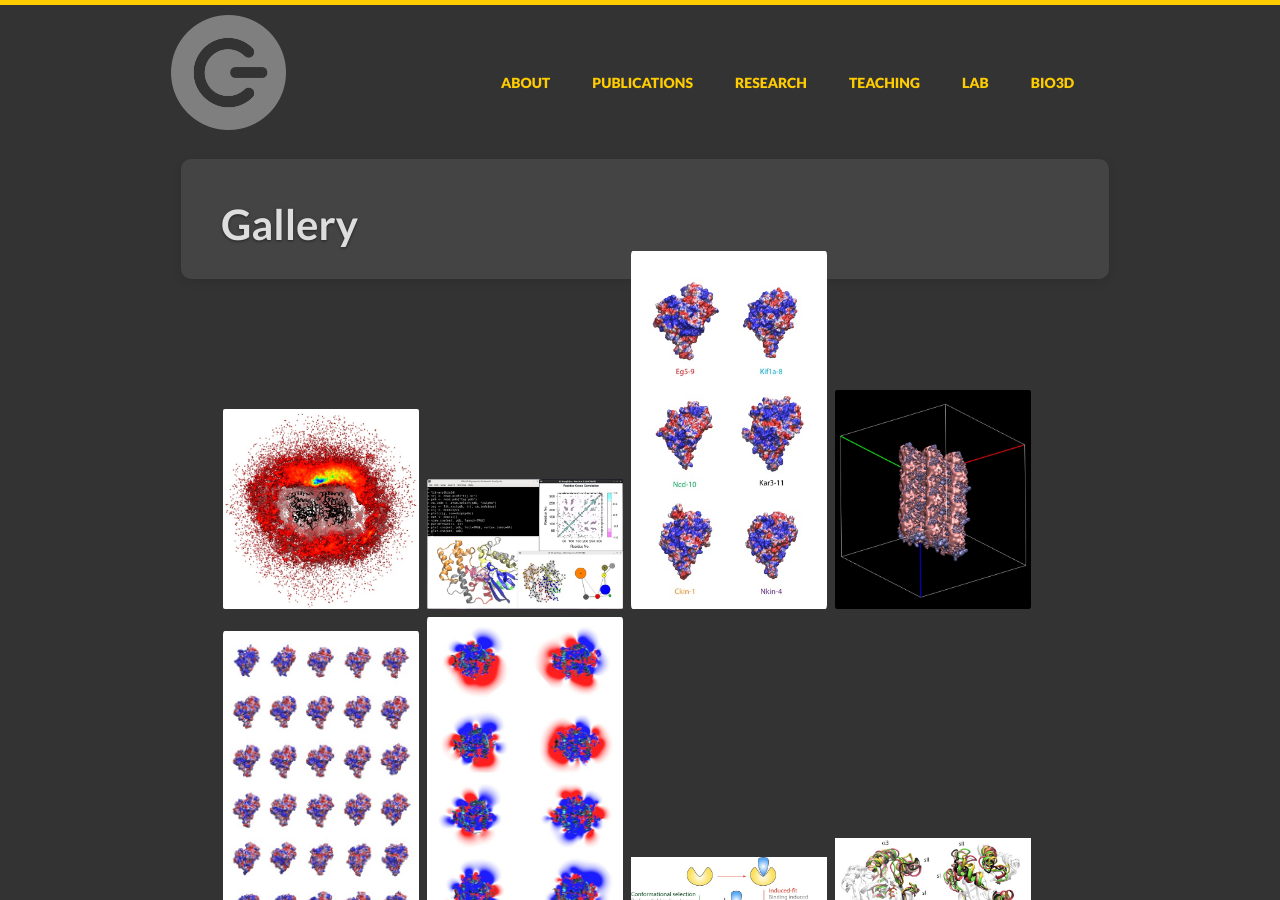
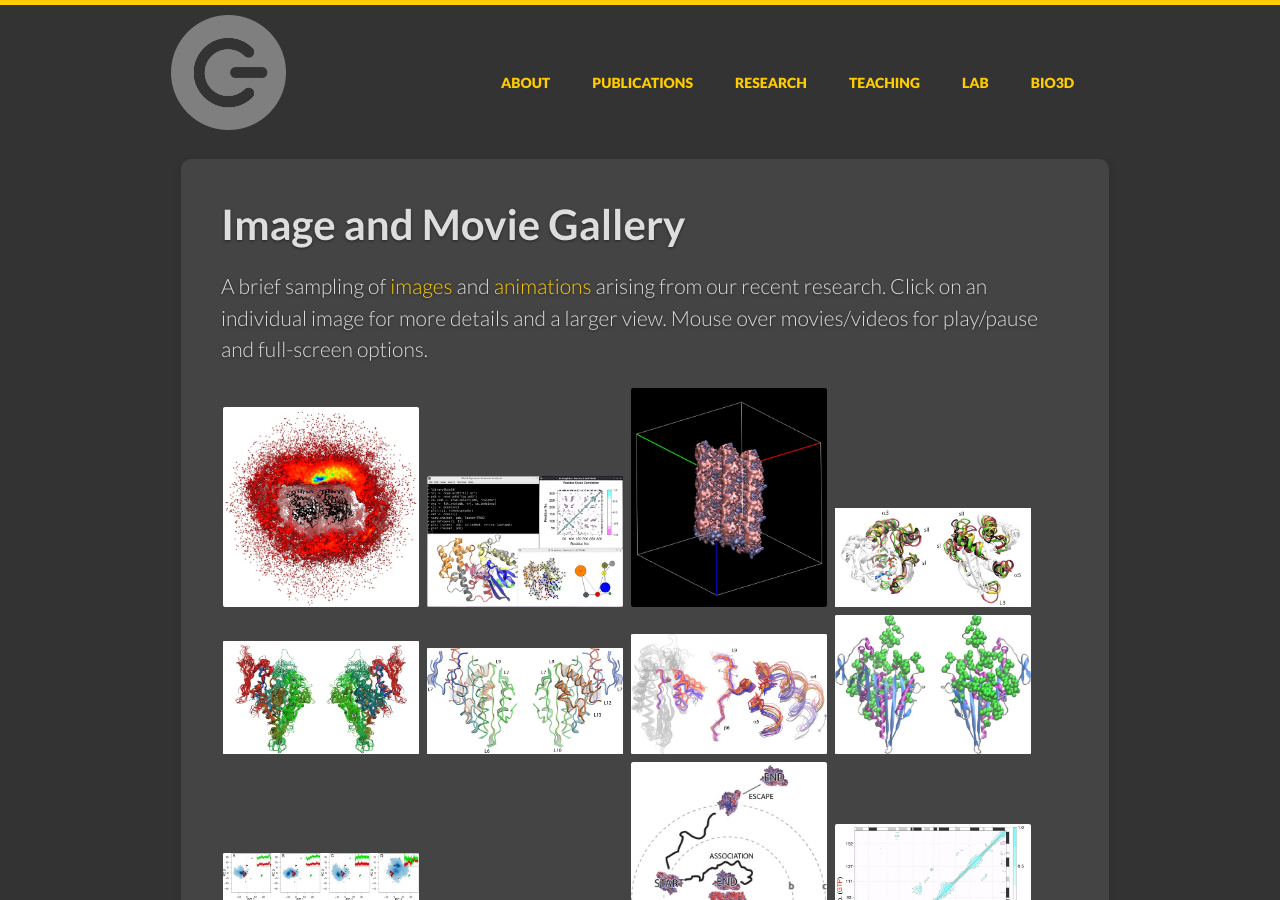
Before and after one commit to bioboot/newlabsite, a Jekyll site: the page built from gallery1/index.md, in a window 1280 px wide and 900 px high. Built offline with Jekyll 4.4.1, drawn with Linux system fonts in a browser that asks for light colours; some of the changed text lies outside the part shown.

Commit message:
Update movie and image gallery page

```diff
--- a/gallery1/index.md
+++ b/gallery1/index.md
@@ -1,21 +1,112 @@
 ---
 layout: page
-title: Gallery
+title: Image and Movie Gallery
 ---
 
+A brief sampling of [images](#image) and [animations](#movie) arising from our recent research. Click on an individual image for more details and a larger view. Mouse over movies/videos for play/pause and full-screen options.
 
-<section class="features">
-  <div class="grid">
-    <div class="unit whole center-on-mobiles">
+
+<a name="image"></a>
+
+<div>
       {% for image in site.static_files %}
           {% if image.path contains 'img/slider' %}
               {% unless image.path contains 'thumb' %}
+
                   <a href="{{ site.baseurl }}{{ image.path }}" class="fancybox" rel="pubimg">
                   <img src="{{ site.baseurl }}{{ image.path }}" class='resizegallery imghover' alt="image"/>
                   </a>
+
               {% endunless %}
           {% endif %}
       {% endfor %}
-    </div>
-  </div>
-</section>
+</div>
+
+
+<br />
+
+<a name="movie"></a>
+
+## Movies and animations
+
+<div>
+  <center>
+
+  <!-- <object width="300" height="225">
+  <param name="allowfullscreen" value="true" /><param name="allowscriptaccess" value="always" /><param name="movie" value="http://vimeo.com/moogaloop.swf?clip_id=10426396&amp;server=vimeo.com&amp;show_title=0&amp;show_byline=0&amp;show_portrait=0&amp;color=00adef&amp;fullscreen=1" />
+  <embed src="http://vimeo.com/moogaloop.swf?clip_id=10426396&amp;server=vimeo.com&amp;show_title=0&amp;show_byline=0&amp;show_portrait=0&amp;autoplay=1&amp;loop=1&amp;color=00adef&amp;fullscreen=1" type="application/x-shockwave-flash" allowfullscreen="true" allowscriptaccess="always" width="300" height="225">
+  </embed>
+  </object><p><a href="http://vimeo.com/10426396">Ras accelerated molecular dynamics simulation</a>.
+  </p>
+
+  <br /><br />
+  -->
+
+  <iframe src="https://player.vimeo.com/video/10426396?loop=1&byline=0" width="640" height="480" frameborder="0" webkitallowfullscreen mozallowfullscreen allowfullscreen></iframe>
+  <p><a href="https://vimeo.com/10426396">Ras accelerated molecular dynamics simulation</a>.</p>
+
+<br /><br />
+
+  <iframe src="https://player.vimeo.com/video/27214521?loop=1&byline=0" width="640" height="188" frameborder="0" webkitallowfullscreen mozallowfullscreen allowfullscreen></iframe>
+  <p><a href="https://vimeo.com/27214521">Integrated Biomolecular Trajectory Analysis with Bio3D, TimeScapes and VMD</a>.</p>
+
+<br /><br />
+
+  <iframe src="https://player.vimeo.com/video/33052467?loop=1&byline=0" width="640" height="292" frameborder="0" webkitallowfullscreen mozallowfullscreen allowfullscreen>
+  </iframe>
+  <p><a href="https://vimeo.com/33052467">Surface mapped electrostatic potentials of the kinesin family</a>.</p>
+
+<br /><br />
+
+  <iframe src="https://player.vimeo.com/video/176062431?loop=1&byline=0" width="640" height="794" frameborder="0" webkitallowfullscreen mozallowfullscreen allowfullscreen>
+  </iframe>
+  <p><a href="https://vimeo.com/176062431">Kinesin-1 electrostatic features upon nucleotide cycling</a>.</p>
+
+<br /><br />
+
+  <iframe src="https://player.vimeo.com/video/32016374?loop=1&byline=0" width="640" height="676" frameborder="0" webkitallowfullscreen mozallowfullscreen allowfullscreen></iframe>
+  <p><a href="https://vimeo.com/32016374">Rab GTPases</a>.</p>
+
+<br /><br />
+
+  <iframe src="https://player.vimeo.com/video/60216336?loop=1&byline=0" width="640" height="726" frameborder="0" webkitallowfullscreen mozallowfullscreen allowfullscreen></iframe>
+  <p><a href="https://vimeo.com/60216336">Kinesin structure ensemble classified</a>.</p>
+
+<br /><br />
+
+  <iframe src="https://player.vimeo.com/video/24146793?loop=1&byline=0" width="640" height="328" frameborder="0" webkitallowfullscreen mozallowfullscreen allowfullscreen></iframe>
+  <p><a href="https://vimeo.com/24146793">Ras ensemble fragment mapping</a>.</p>
+
+<br /><br />
+
+  <iframe src="https://player.vimeo.com/video/17350409?loop=1&byline=0" width="640" height="512" frameborder="0" webkitallowfullscreen mozallowfullscreen allowfullscreen></iframe>
+  <p><a href="https://vimeo.com/17350409">Computational Drug Screening</a>.</p>
+
+<br /><br />
+
+  <iframe src="https://player.vimeo.com/video/10765434?loop=1&byline=0" width="640" height="384" frameborder="0" webkitallowfullscreen mozallowfullscreen allowfullscreen></iframe>
+  <p><a href="https://vimeo.com/10765434">Proline racemase from T. cruzi</a>.</p>
+
+<br /><br />
+
+  <iframe src="https://player.vimeo.com/video/16893643?loop=1&byline=0" width="640" height="584" frameborder="0" webkitallowfullscreen mozallowfullscreen allowfullscreen></iframe>
+  <p><a href="https://vimeo.com/16893643">Kinesin-Tubulin Association With Brownian Dynamics</a>.</p>
+
+<br /><br />
+
+  <iframe src="https://player.vimeo.com/video/5239966?loop=1&byline=0" width="640" height="248" frameborder="0" webkitallowfullscreen mozallowfullscreen allowfullscreen></iframe>
+  <p><a href="https://vimeo.com/5239966">Kinesin electrostatics</a>.</p>
+
+<br /><br />
+
+  <iframe src="https://player.vimeo.com/video/10537639?loop=1&byline=0" width="640" height="480" frameborder="0" webkitallowfullscreen mozallowfullscreen allowfullscreen></iframe>
+  <p><a href="https://vimeo.com/10537639">Microtubule Electrostatics</a>.</p>
+
+<br /><br />
+
+  <iframe src="https://player.vimeo.com/video/15853775?loop=1&byline=0" width="640" height="360" frameborder="0" webkitallowfullscreen mozallowfullscreen allowfullscreen></iframe>
+  <p><a href="https://vimeo.com/15853775">MTBD-tubulin encounter complexes from BD simulation</a>.</p>
+
+  </center>
+
+</div>
```
Also changed, not shown: img/slider/page1-1002-full.jpg (deleted), img/slider/page1-1002-thumb.jpg (deleted), img/slider/page1-1004-full.jpg (deleted), img/slider/page1-1004-thumb.jpg (deleted), img/slider/page1-1006-full.jpg (deleted), img/slider/page1-1006-thumb.jpg (deleted), img/slider/page1-1027-full.jpg (renamed from img/slider/page1-1005-full.jpg), img/slider/page1-1027-thumb.jpg (renamed from img/slider/page1-1005-thumb.jpg).
